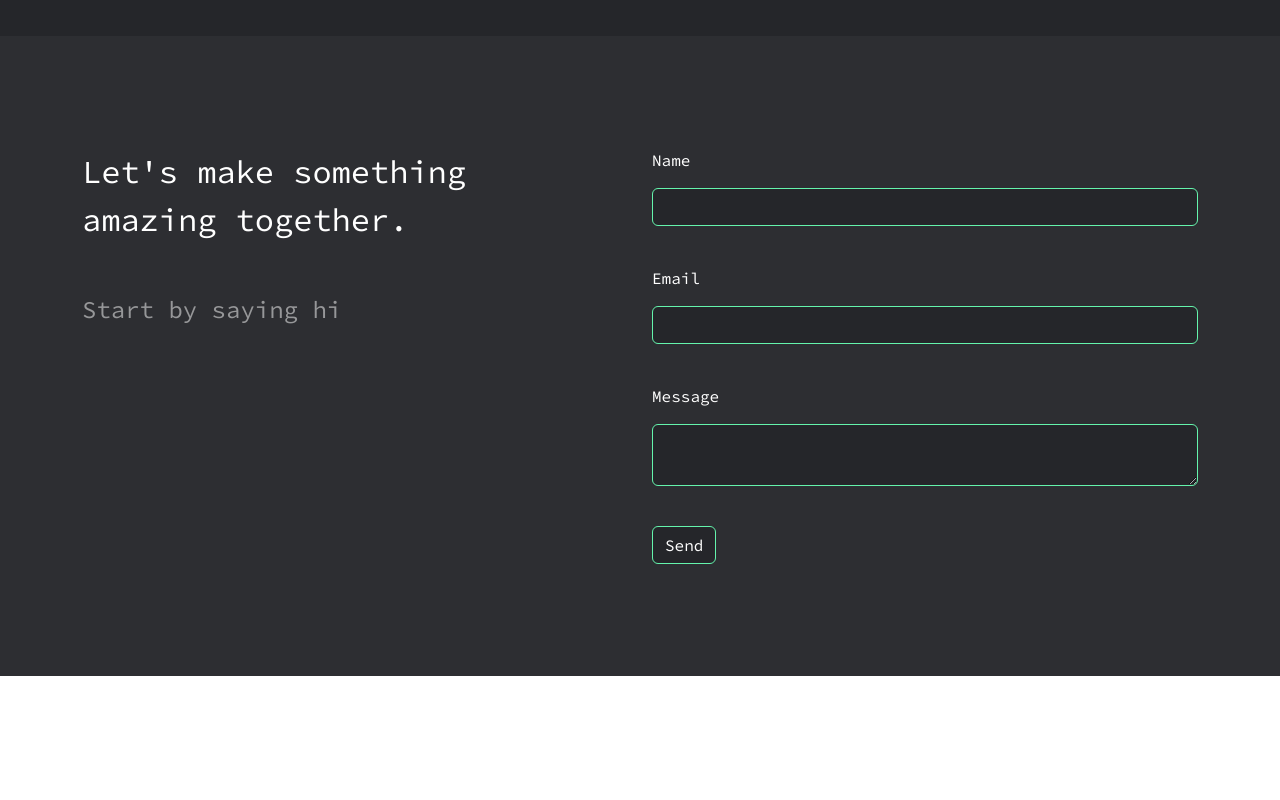
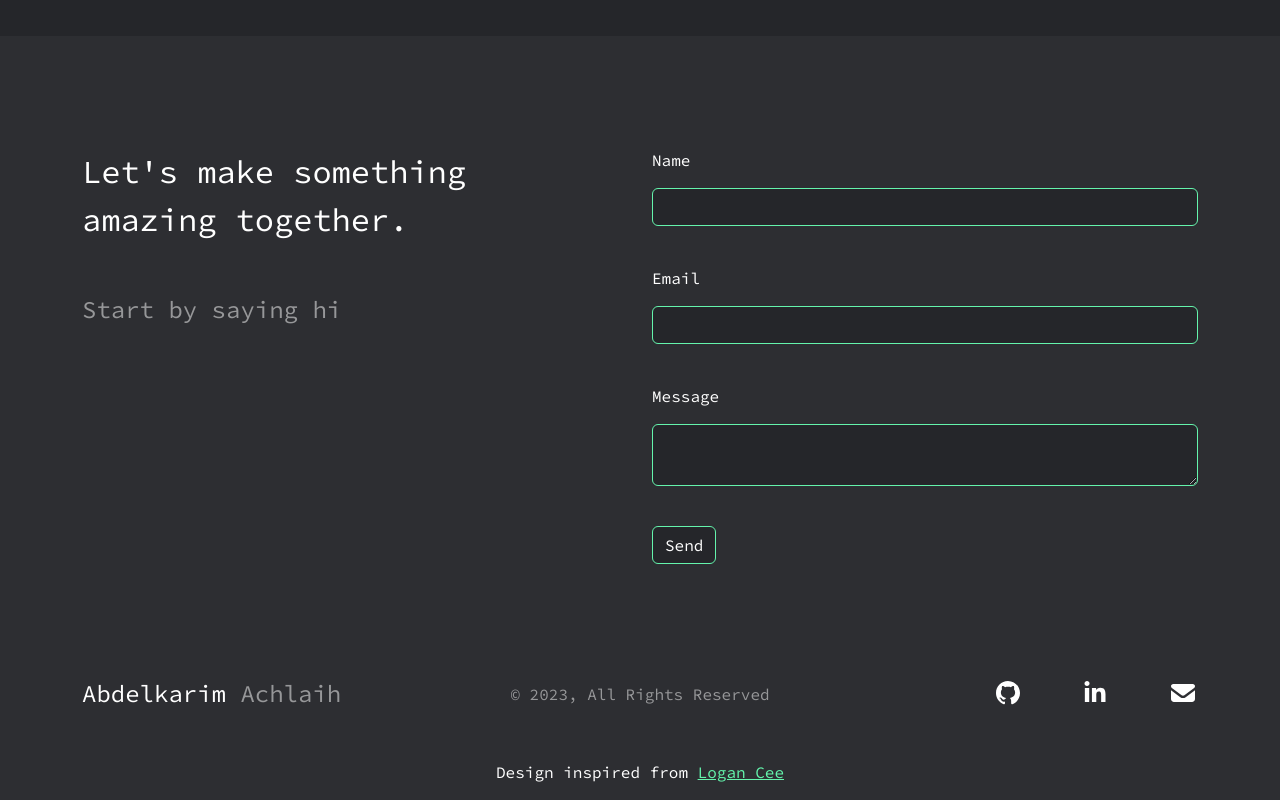
Before and after one commit to abdelkarim-achlaih/portfolio, a plain HTML site: page index.html in a window 1280 px wide. Shown: the part 6443-7243 px from the top of the page. Before the commit the page ends 7119 px from the top, so only its background shows below. Drawn offline with nearby package versions, Linux system fonts and the light colour scheme.

Commit message:
Add Footer

```diff
--- a/css/main.scss
+++ b/css/main.scss
@@ -719,3 +719,26 @@ header {
 }
 
 /* End Contact */
+/* Start Footer */
+footer {
+	background-color: $back1;
+	padding-bottom: 1rem;
+
+	.name a,
+	.socials a {
+		color: white;
+		text-decoration: none;
+		font-size: 1.5rem;
+		transition: $duration;
+	}
+
+	.socials a:hover {
+		color: $main;
+	}
+
+	.thanks a {
+		color: $main;
+	}
+}
+
+/* End Footer */
--- a/index.html
+++ b/index.html
@@ -580,6 +580,32 @@
 			</div>
 		</div>
 	</section>
+	<footer>
+		<div class="container">
+			<div class="row text-center text-lg-start gap-5 gap-lg-0 align-items-center">
+				<div class="col-lg-4">
+					<div class="name"><a href="#header">Abdelkarim <span class="text-white-50">Achlaih</span></a></div>
+				</div>
+				<div class="col-lg-4">
+					<div class="copy text-white-50 text-center">&#169; 2023, All Rights Reserved</div>
+				</div>
+				<div class="col-lg-4">
+					<div class="socials text-lg-end text-center"><a class="me-5" target="_blank"
+							href="https://github.com/abdelkarim-achlaih"><i class="fa-brands fa-github"></i></a>
+						<a class="me-5" target="_blank" href="https://www.linkedin.com/in/abdelkarim-achlaih-a96023198/"><i
+								class="fa-brands fa-linkedin-in"></i></a>
+						<a class="" href="mailto:abdelkarima46@gmail.com"><i class="fa-solid fa-envelope"></i></a>
+					</div>
+				</div>
+			</div>
+			<div class="thanks w-100 text-center mt-5 text-white">
+				Design inspired from <a href="https://dribbble.com/shots/11276631-DS-Personal-Developer-Portfolio">Logan Cee</a>
+			</div>
+
+
+
+		</div>
+	</footer>
 	<script type="text/javascript" src="https://cdn.jsdelivr.net/npm/@emailjs/browser@3/dist/email.min.js"></script>
 	<script src="js/bootstrap.bundle.min.js"></script>
 	<script src="js/all.min.js"></script>
```
Also changed, not shown: css/main.css, 1 other file.
